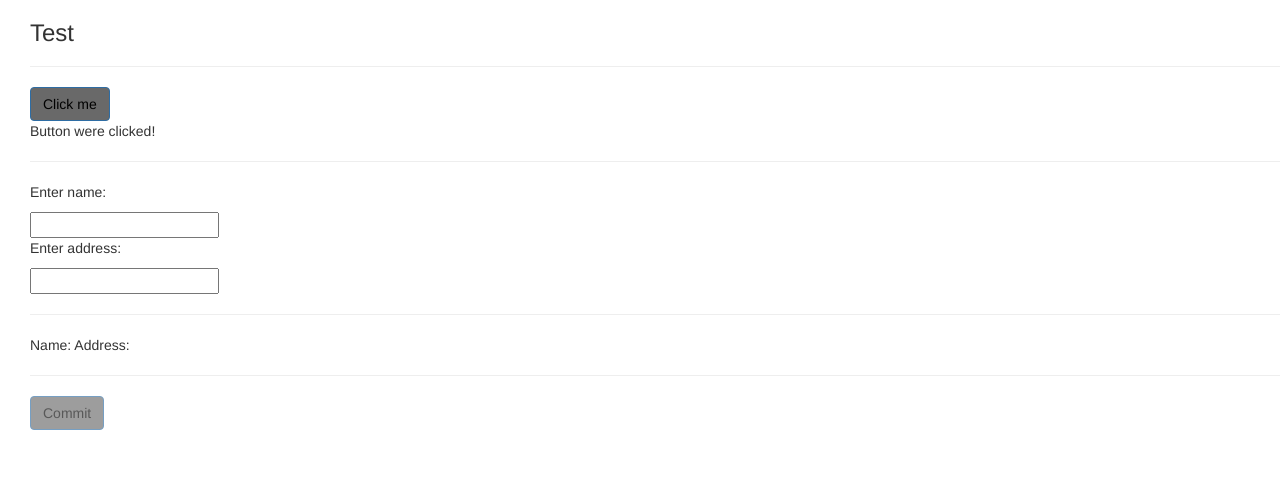
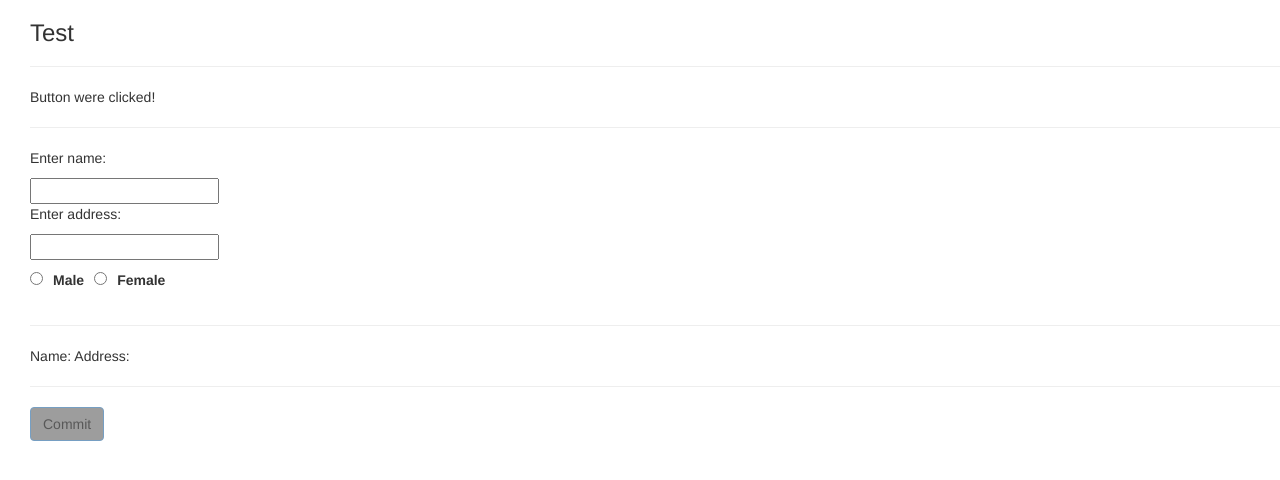
Before and after one commit to KaZi-dev/TestCypress, an Angular app: page / in a window 1280 px wide. Both pictures are taken after a click on the button "Click me". Shown: the top 480 px of the page. Built offline with nearby package versions, Linux system fonts and the light colour scheme; no server answers.

Commit message:
add radio buttons

```diff
--- a/src/app/test-side/test-service.service.ts
+++ b/src/app/test-side/test-service.service.ts
@@ -8,6 +8,7 @@ import {Observable} from 'rxjs';
 export class TestServiceService {
   name: string;
   address: string;
+  gender: string;
   teststr: string;
   processID: string;
   processID2: string;
@@ -23,9 +24,12 @@ export class TestServiceService {
   public setAddress(value: string) {
     this.address = value;
   }
+  public setGender(value: string) {
+    this.gender = value;
+  }
   public parse() {
-    this.teststr = '{ "variables": {"name": "' + this.name + '", "address": "' + this.address + '"}}';
-    console.log('Name: ' + this.name + ', Address: ' + this.address);
+    this.teststr = '{ "variables": {"name": "' + this.name + '", "address": "' + this.address + '", "gender": "' + this.gender + '"}}';
+    console.log('Name: ' + this.name + ', Address: ' + this.address + ', Gender: ' + this.gender);
   }
   public getProcessIDafterStart(): Observable<any> {
     this.http.post('http://localhost:8080/engine-rest/process-definition/key/CamundaP/start', {observe: 'body'}).subscribe(result => {
@@ -37,21 +41,23 @@ export class TestServiceService {
     return this.http.get('http://localhost:8080/engine-rest/process-definition/key/CamundaP/start');
   }
   public complUserTask(): Observable<any> {
-    this.http.get('http://localhost:8080/engine-rest/task?name=Test User&processInstanceId=' + this.processID2, {observe: 'body'})
+    // tslint:disable-next-line:max-line-length
+    this.http.get('http://localhost:8080/engine-rest/task?name=User-Interaction&processInstanceId=' + this.processID2, {observe: 'body'})
       .subscribe(
       result => {
         this.prIDUser = JSON.stringify(result);
         this.userTaskID = this.prIDUser.substr(8, 36);
-        console.log(this.userTaskID);
+        console.log('USerID' + this.userTaskID);
         console.log(this.prIDUser);
         this.UserTask().subscribe();
       });
-    return this.http.get('http://localhost:8080/engine-rest/task?name=Test User&processInstanceId' + this.processID2);
+    return this.http.get('http://localhost:8080/engine-rest/task?name=User-Interaction&processInstanceId' + this.processID2);
   }
   public UserTask(): Observable<any> {
     return this.http.post('http://localhost:8080/engine-rest/task/' + this.userTaskID + '/submit-form', {variables: {
       name: {value: this.name, type: 'String'},
-        address: {value: this.address, type: 'String'}
+        address: {value: this.address, type: 'String'},
+        gender: {value: this.gender, type: 'String'}
       }});
   }
 }
--- a/src/app/test-side/test-side.component.css
+++ b/src/app/test-side/test-side.component.css
@@ -7,3 +7,6 @@ button {
 button:disabled {
   cursor: not-allowed !important;
 }
+label {
+  padding: 1rem;
+}
--- a/src/app/test-side/test-side.component.html
+++ b/src/app/test-side/test-side.component.html
@@ -1,7 +1,9 @@
 <h3>Test</h3>
 <hr>
+<div [hidden]="btnFirstHid">
 <button class="btn btn-primary" name="btnFirst" [hidden]="btF" (click)="btnClick()">Click me</button>
-<div id="hidData" [hidden]="hidP">
+</div>
+  <div id="hidData" [hidden]="hidP">
 <p>Button were clicked!</p>
 <hr>
   <form #myForm="ngForm" name="myForm">
@@ -10,7 +12,11 @@
   <br>
   <p>Enter address:</p>
   <input required minlength="3" name="addressT" [(ngModel)]="userAddress" type="text">
-
+   <br>
+    <input required [(ngModel)]="Checked" type="radio" value="male" name="genderCheck">
+    <label>Male</label>
+    <input required [(ngModel)]="Checked" type="radio" value="female" name="genderCheck">
+    <label>Female</label>
     <hr>
 <p class="paraData" id="showData">Name: {{userName}}  Address: {{userAddress}}</p>
 <hr>
--- a/src/app/test-side/test-side.component.ts
+++ b/src/app/test-side/test-side.component.ts
@@ -14,6 +14,9 @@ export class TestSideComponent implements OnInit {
   btF = false;
   btnCom = false;
   parCom = true;
+  btnFirstHid = false;
+  Checked = '';
+  @Input() gender: string;
 
   constructor(private testServiceService: TestServiceService) { }
 
@@ -23,15 +26,23 @@ export class TestSideComponent implements OnInit {
 
   btnClick() {
     this.hidP = false;
-    this.btF = true;
     this.testServiceService.getProcessIDafterStart();
+    this.btnFirstHid = true;
   }
 
+  checkGender() {
+    if ( this.Checked === 'male') {
+      this.gender = 'Male';
+    }
+    else if (this.Checked === 'female') {
+      this.gender = 'Female';
+    }
+  }
   comData() {
-    if (this.userName.length < 3 || this.userAddress.length < 3){
-    }
+    this.checkGender();
     this.testServiceService.setName(this.userName);
     this.testServiceService.setAddress(this.userAddress);
+    this.testServiceService.setGender(this.gender);
     this.testServiceService.parse();
     this.testServiceService.complUserTask();
     this.btnCom = true;
```
